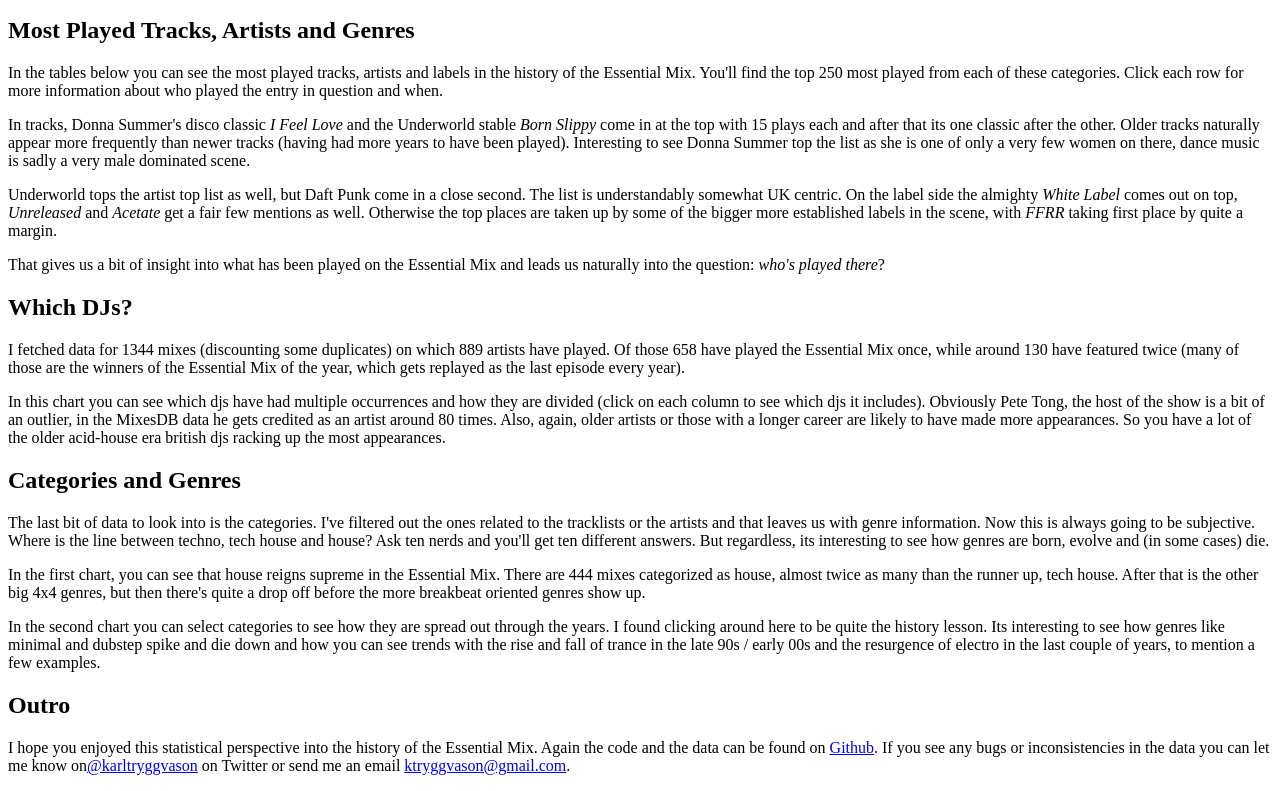
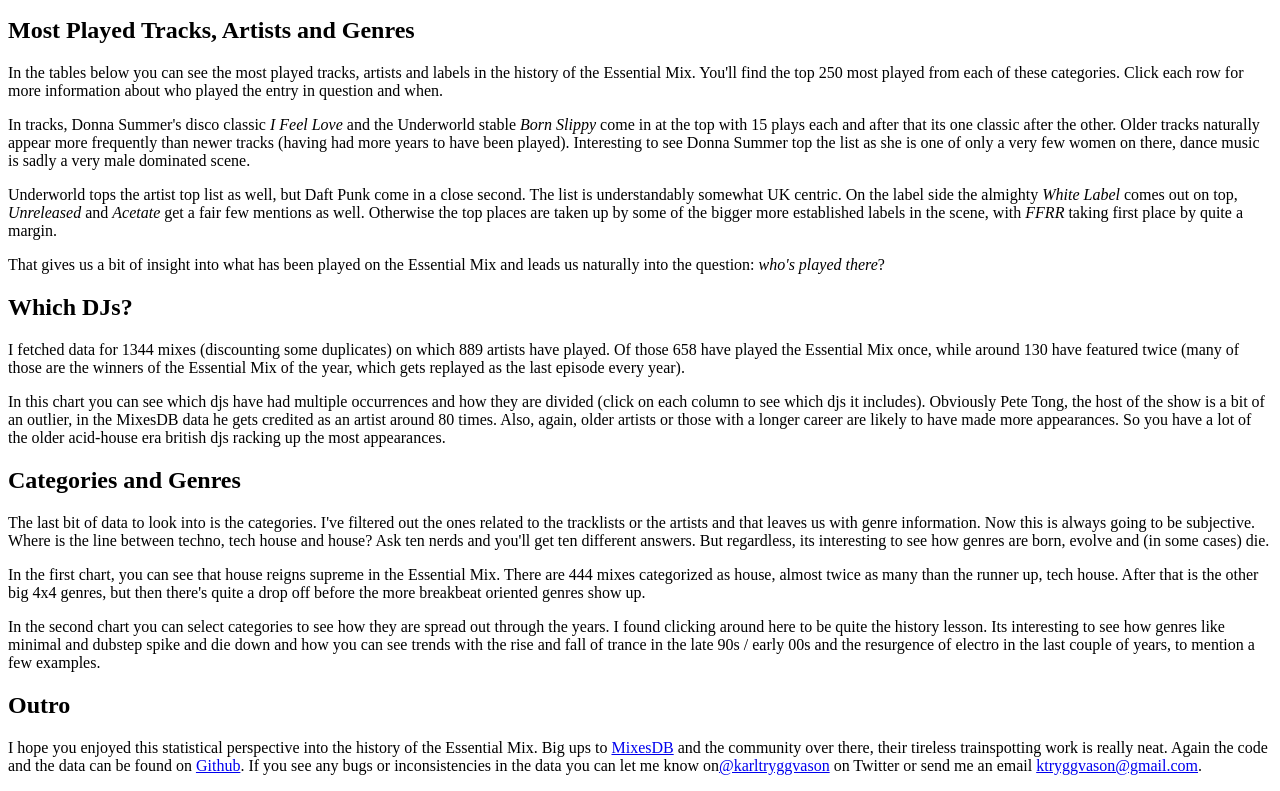
Before and after one commit to Kalli/EssentialMixStats, a React app: page / in a window 1280 px wide. Shown: the part 1092-1883 px from the top of the page. Built offline with nearby package versions, Linux system fonts and the light colour scheme; no server answers; the HTML template or start-up script is replaced by a standard one.

Commit message:
Add mixesdb blurb

```diff
--- a/src/App.js
+++ b/src/App.js
@@ -333,7 +333,9 @@ class App extends Component{
 						<div className={"col-xs-12 col-md-offset-2 col-md-8 text-left"}>
 							<p>
 								I hope you enjoyed this statistical perspective into the history of the Essential Mix.
-								Again the code and the data can be found on <a target={"_blank"} href="https://github.com/Kalli/EssentialMixStats">Github</a>.
+								Big ups to <a href="https://www.mixesdb.com/">MixesDB</a> and the community over there,
+								their tireless trainspotting work is really neat. Again the code and the data
+								can be found on <a target={"_blank"} href="https://github.com/Kalli/EssentialMixStats">Github</a>.
 								If you see any bugs or inconsistencies in the data you can let me know on
 								<a target={"_blank"} href="http://twitter.com/karltryggvason">@karltryggvason</a> on Twitter or send me an
 								email <a href="mailto:ktryggvason@gmail.com">ktryggvason@gmail.com</a>.
```
